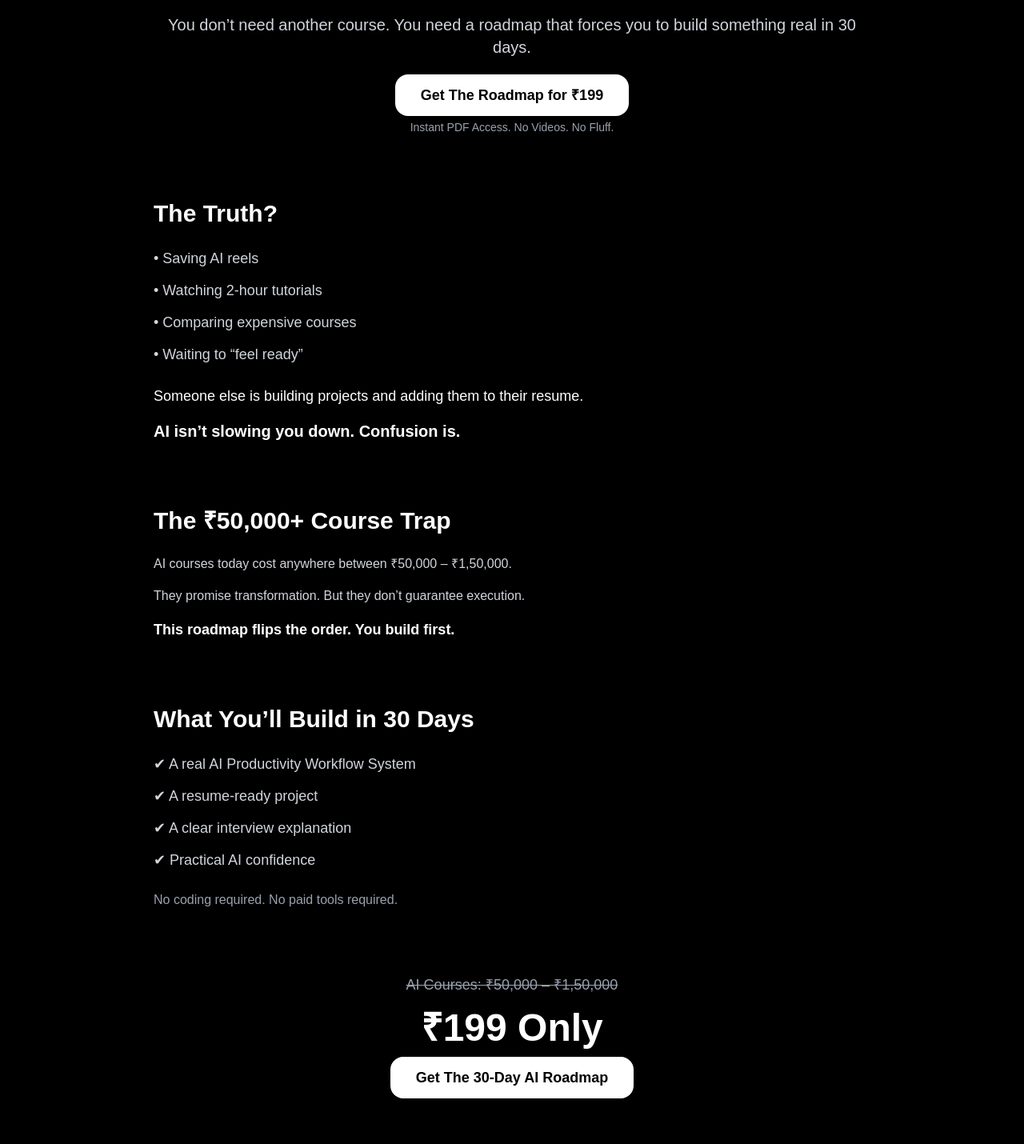
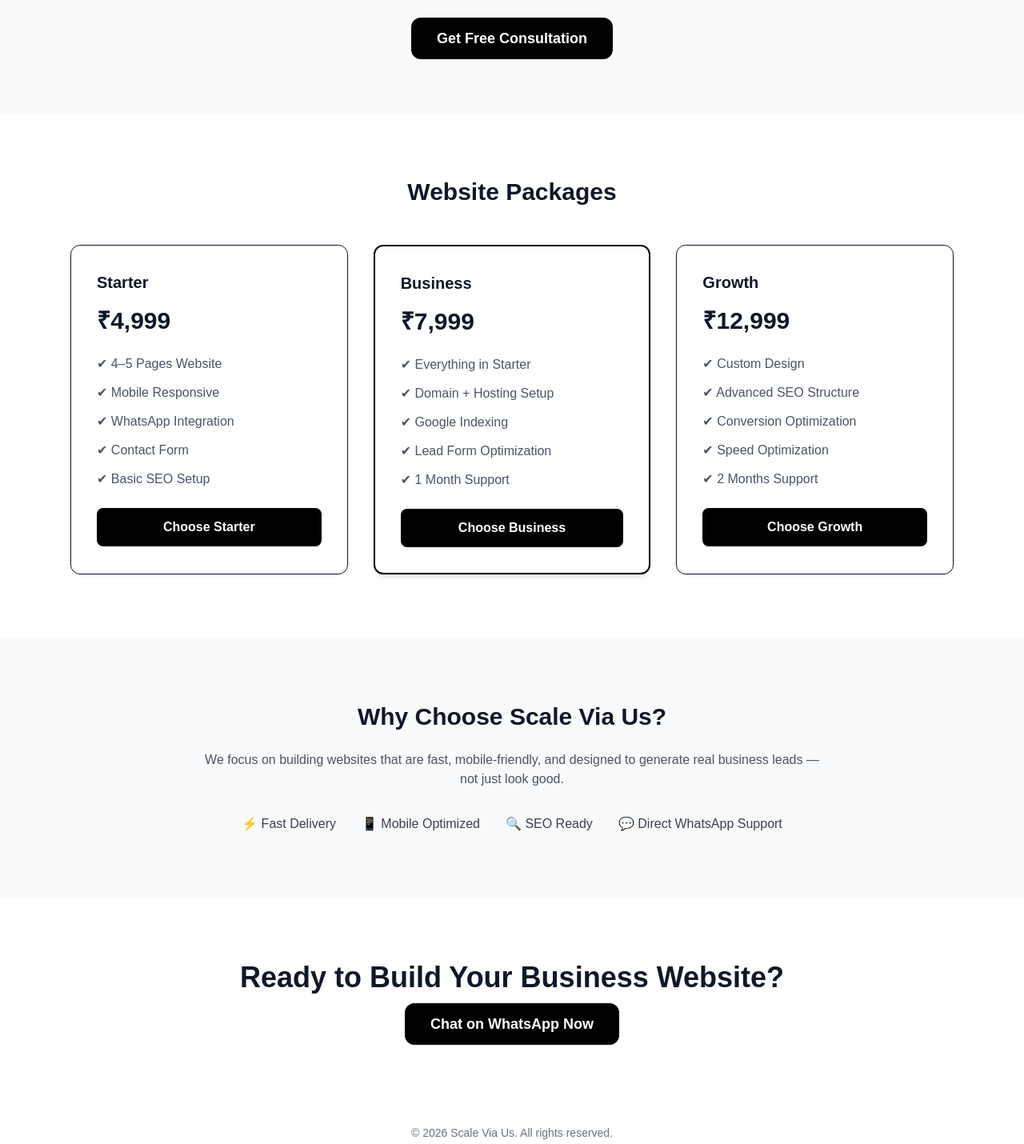
Before and after one commit to webdevSR/ai-roadmap, a Next.js app: page / in a window 1280 px wide. Shown: the part 280-1710 px from the top of the page at 80% size. Built offline with nearby package versions, Linux system fonts and the light colour scheme.

Commit message:
Update page.tsx

```diff
--- a/app/page.tsx
+++ b/app/page.tsx
@@ -1,101 +1,119 @@
 export default function Home() {
   return (
-    <main className="min-h-screen bg-black text-white px-6 py-12">
-      <div className="max-w-4xl mx-auto">
+    <main className="bg-white text-gray-900">
+      {/* HERO */}
+      <section className="py-20 px-6 text-center bg-gray-50">
+        <h1 className="text-4xl md:text-6xl font-bold leading-tight mb-6">
+          Professional Websites That Help Your Business Grow
+        </h1>
+        <p className="text-xl text-gray-600 mb-8 max-w-2xl mx-auto">
+          We build fast, mobile-optimized websites that turn visitors into customers.
+        </p>
+        <a
+          href="https://wa.me/918793458846?text=Hi%20I%20am%20interested%20in%20getting%20a%20website%20for%20my%20business."
+          className="bg-black text-white px-8 py-4 rounded-xl text-lg font-semibold hover:opacity-90 transition"
+        >
+          Get Free Consultation
+        </a>
+      </section>
 
-        {/* HERO SECTION */}
-        <section className="text-center mb-20">
-          <h1 className="text-4xl md:text-6xl font-bold leading-tight mb-6">
-            Still Watching AI Videos <br /> While Others Are Building Projects?
-          </h1>
-          <p className="text-xl text-gray-300 mb-8">
-            You don’t need another course. You need a roadmap that forces you
-            to build something real in 30 days.
-          </p>
-          <a
-            href="YOUR_RAZORPAY_LINK_HERE"
-            className="bg-white text-black px-8 py-4 rounded-2xl text-lg font-semibold hover:opacity-90 transition"
-          >
-            Get The Roadmap for ₹199
-          </a>
-          <p className="text-sm text-gray-400 mt-4">
-            Instant PDF Access. No Videos. No Fluff.
-          </p>
-        </section>
+      {/* SERVICES */}
+      <section className="py-20 px-6 max-w-6xl mx-auto">
+        <h2 className="text-3xl font-bold text-center mb-12">
+          Website Packages
+        </h2>
 
-        {/* PAIN SECTION */}
-        <section className="mb-20">
-          <h2 className="text-3xl font-semibold mb-6">
-            The Truth?
-          </h2>
-          <ul className="space-y-3 text-gray-300 text-lg">
-            <li>• Saving AI reels</li>
-            <li>• Watching 2-hour tutorials</li>
-            <li>• Comparing expensive courses</li>
-            <li>• Waiting to “feel ready”</li>
-          </ul>
-          <p className="mt-6 text-lg">
-            Someone else is building projects and adding them to their resume.
-          </p>
-          <p className="mt-4 text-xl font-semibold">
-            AI isn’t slowing you down. Confusion is.
-          </p>
-        </section>
+        <div className="grid md:grid-cols-3 gap-8">
+          {/* Starter */}
+          <div className="border rounded-xl p-8 shadow-sm">
+            <h3 className="text-xl font-bold mb-4">Starter</h3>
+            <p className="text-3xl font-bold mb-6">₹4,999</p>
+            <ul className="space-y-3 text-gray-600 mb-6">
+              <li>✔ 4–5 Pages Website</li>
+              <li>✔ Mobile Responsive</li>
+              <li>✔ WhatsApp Integration</li>
+              <li>✔ Contact Form</li>
+              <li>✔ Basic SEO Setup</li>
+            </ul>
+            <a
+              href="https://wa.me/918793458846?text=Hi%20I%20am%20interested%20in%20the%20Starter%20Website%20Package."
+              className="block text-center bg-black text-white py-3 rounded-lg font-semibold hover:opacity-90"
+            >
+              Choose Starter
+            </a>
+          </div>
 
-        {/* COURSE CONTRAST */}
-        <section className="mb-20">
-          <h2 className="text-3xl font-semibold mb-6">
-            The ₹50,000+ Course Trap
-          </h2>
-          <p className="text-gray-300 mb-4">
-            AI courses today cost anywhere between ₹50,000 – ₹1,50,000.
-          </p>
-          <p className="text-gray-300 mb-4">
-            They promise transformation. But they don’t guarantee execution.
-          </p>
-          <p className="text-lg font-semibold">
-            This roadmap flips the order. You build first.
-          </p>
-        </section>
+          {/* Business */}
+          <div className="border-2 border-black rounded-xl p-8 shadow-md">
+            <h3 className="text-xl font-bold mb-4">Business</h3>
+            <p className="text-3xl font-bold mb-6">₹7,999</p>
+            <ul className="space-y-3 text-gray-600 mb-6">
+              <li>✔ Everything in Starter</li>
+              <li>✔ Domain + Hosting Setup</li>
+              <li>✔ Google Indexing</li>
+              <li>✔ Lead Form Optimization</li>
+              <li>✔ 1 Month Support</li>
+            </ul>
+            <a
+              href="https://wa.me/918793458846?text=Hi%20I%20am%20interested%20in%20the%20Business%20Website%20Package."
+              className="block text-center bg-black text-white py-3 rounded-lg font-semibold hover:opacity-90"
+            >
+              Choose Business
+            </a>
+          </div>
 
-        {/* WHAT YOU BUILD */}
-        <section className="mb-20">
-          <h2 className="text-3xl font-semibold mb-6">
-            What You’ll Build in 30 Days
-          </h2>
-          <ul className="space-y-3 text-gray-300 text-lg">
-            <li>✔ A real AI Productivity Workflow System</li>
-            <li>✔ A resume-ready project</li>
-            <li>✔ A clear interview explanation</li>
-            <li>✔ Practical AI confidence</li>
-          </ul>
-          <p className="mt-6 text-gray-400">
-            No coding required. No paid tools required.
-          </p>
-        </section>
+          {/* Growth */}
+          <div className="border rounded-xl p-8 shadow-sm">
+            <h3 className="text-xl font-bold mb-4">Growth</h3>
+            <p className="text-3xl font-bold mb-6">₹12,999</p>
+            <ul className="space-y-3 text-gray-600 mb-6">
+              <li>✔ Custom Design</li>
+              <li>✔ Advanced SEO Structure</li>
+              <li>✔ Conversion Optimization</li>
+              <li>✔ Speed Optimization</li>
+              <li>✔ 2 Months Support</li>
+            </ul>
+            <a
+              href="https://wa.me/918793458846?text=Hi%20I%20am%20interested%20in%20the%20Growth%20Website%20Package."
+              className="block text-center bg-black text-white py-3 rounded-lg font-semibold hover:opacity-90"
+            >
+              Choose Growth
+            </a>
+          </div>
+        </div>
+      </section>
 
-        {/* PRICE SECTION */}
-        <section className="text-center mb-20">
-          <p className="text-gray-400 line-through text-lg">
-            AI Courses: ₹50,000 – ₹1,50,000
-          </p>
-          <h2 className="text-5xl font-bold mt-4 mb-6">
-            ₹199 Only
-          </h2>
-          <a
-            href="YOUR_RAZORPAY_LINK_HERE"
-            className="bg-white text-black px-8 py-4 rounded-2xl text-lg font-semibold hover:opacity-90 transition"
-          >
-            Get The 30-Day AI Roadmap
-          </a>
-        </section>
+      {/* WHY US */}
+      <section className="py-20 px-6 bg-gray-50 text-center">
+        <h2 className="text-3xl font-bold mb-6">Why Choose Scale Via Us?</h2>
+        <p className="text-gray-600 max-w-3xl mx-auto mb-8">
+          We focus on building websites that are fast, mobile-friendly,
+          and designed to generate real business leads — not just look good.
+        </p>
+        <div className="flex flex-wrap justify-center gap-8 text-gray-700">
+          <div>⚡ Fast Delivery</div>
+          <div>📱 Mobile Optimized</div>
+          <div>🔍 SEO Ready</div>
+          <div>💬 Direct WhatsApp Support</div>
+        </div>
+      </section>
 
-        {/* FOOTER */}
-        <footer className="text-center text-gray-500 text-sm">
-          © {new Date().getFullYear()} Stop Watching. Start Building.
-        </footer>
+      {/* FINAL CTA */}
+      <section className="py-20 px-6 text-center">
+        <h2 className="text-4xl font-bold mb-6">
+          Ready to Build Your Business Website?
+        </h2>
+        <a
+          href="https://wa.me/918793458846?text=Hi%20I%20want%20to%20build%20a%20website%20for%20my%20business."
+          className="bg-black text-white px-8 py-4 rounded-xl text-lg font-semibold hover:opacity-90"
+        >
+          Chat on WhatsApp Now
+        </a>
+      </section>
 
-      </div>
+      <footer className="py-8 text-center text-gray-500 text-sm">
+        © {new Date().getFullYear()} Scale Via Us. All rights reserved.
+      </footer>
     </main>
   );
 }
```
